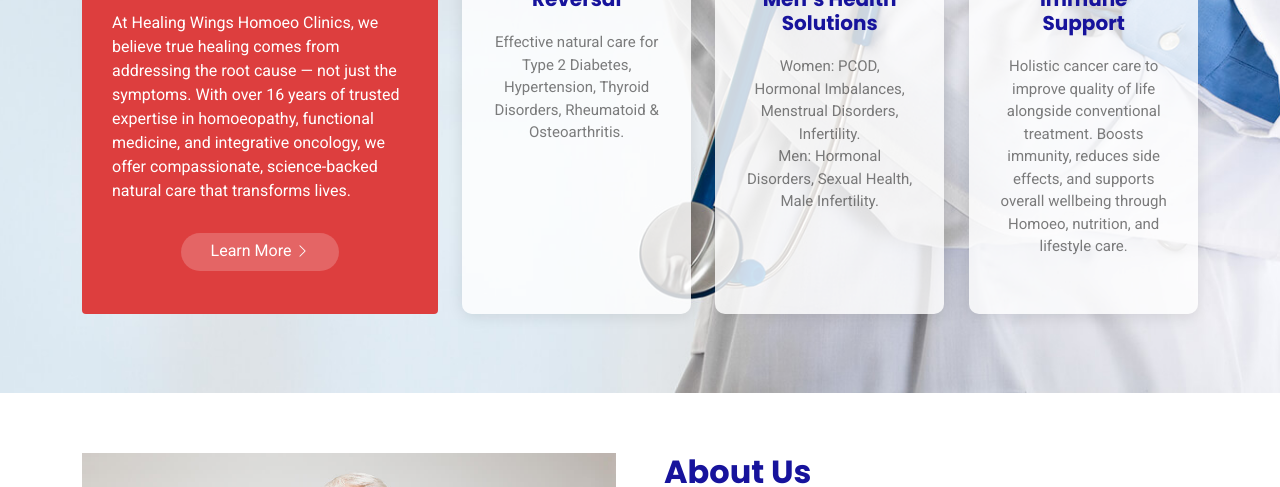
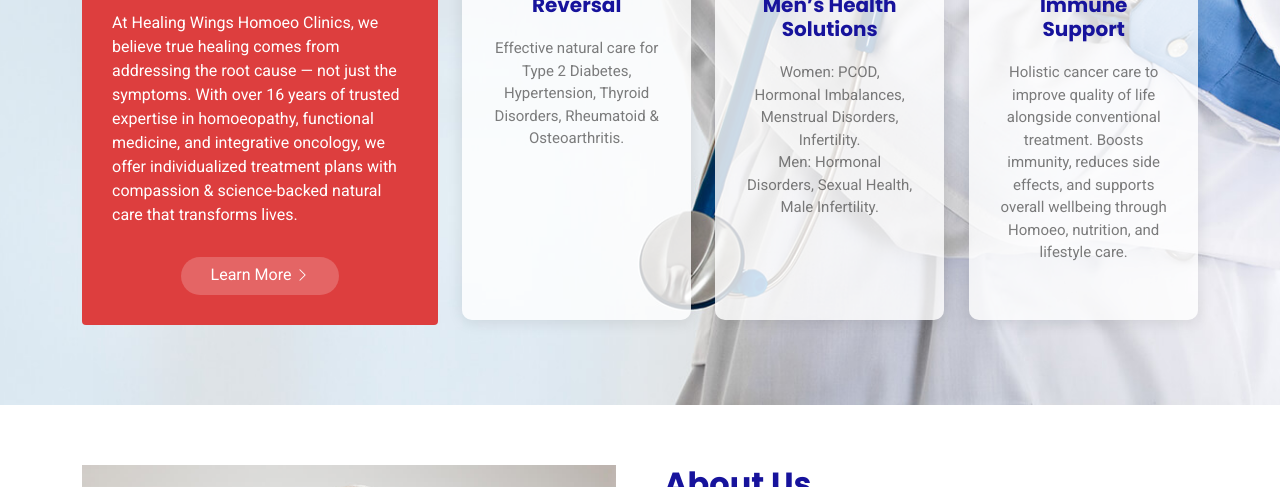
Before and after one commit to salman0802/HealingWingsHomoeo, a plain HTML site: page index.html in a window 1280 px wide. Shown: the part 613-1100 px from the top of the page. Drawn offline with Linux system fonts and the light colour scheme.

Commit message:
Update index.html

```diff
--- a/index.html
+++ b/index.html
@@ -130,7 +130,7 @@
               <p>
                 At Healing Wings Homoeo Clinics, we believe true healing comes from addressing the root cause — not just
                 the symptoms. With over 16 years of trusted expertise in homoeopathy, functional medicine, and
-                integrative oncology, we offer compassionate, science-backed natural care that transforms lives.
+                integrative oncology, we offer individualized treatment plans with compassion & science-backed natural care that transforms lives.
               </p>
               <div class="text-center">
                 <a href="#about" class="more-btn"><span>Learn More</span> <i class="bi bi-chevron-right"></i></a>
```
